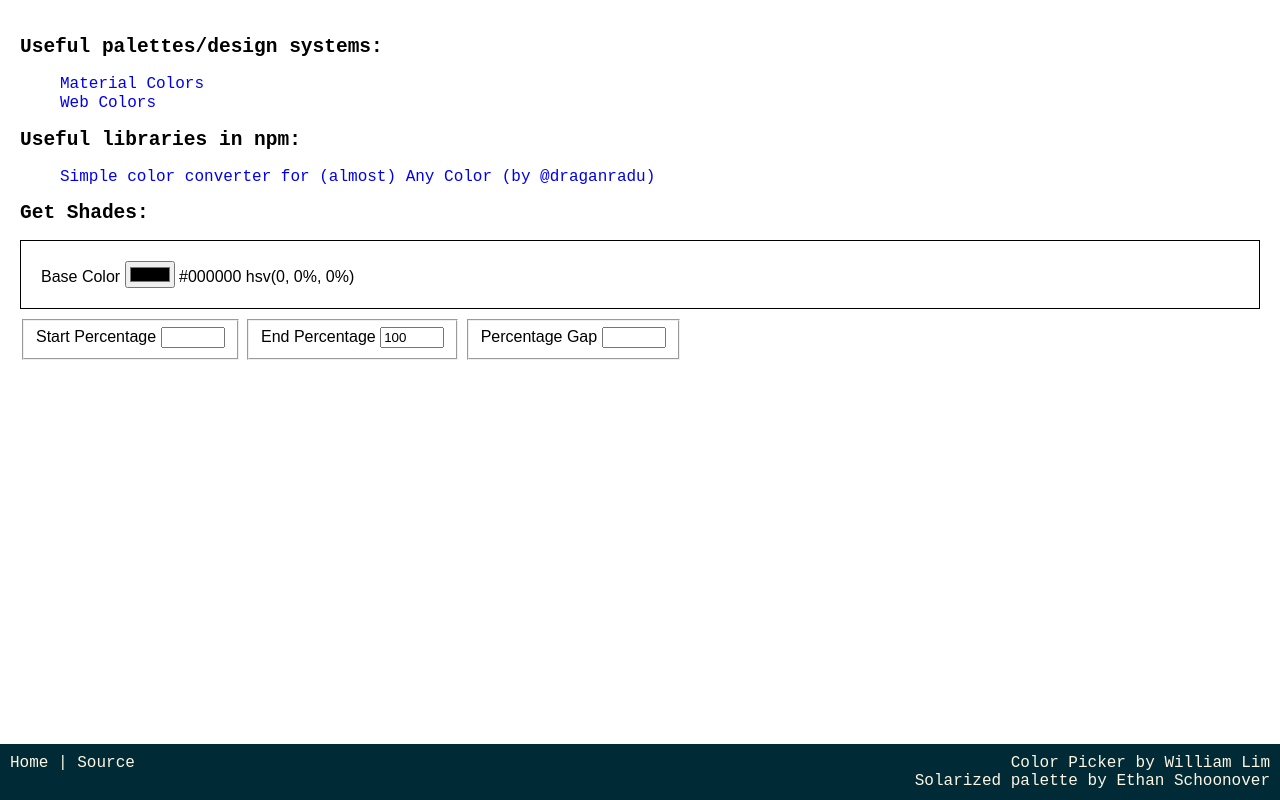
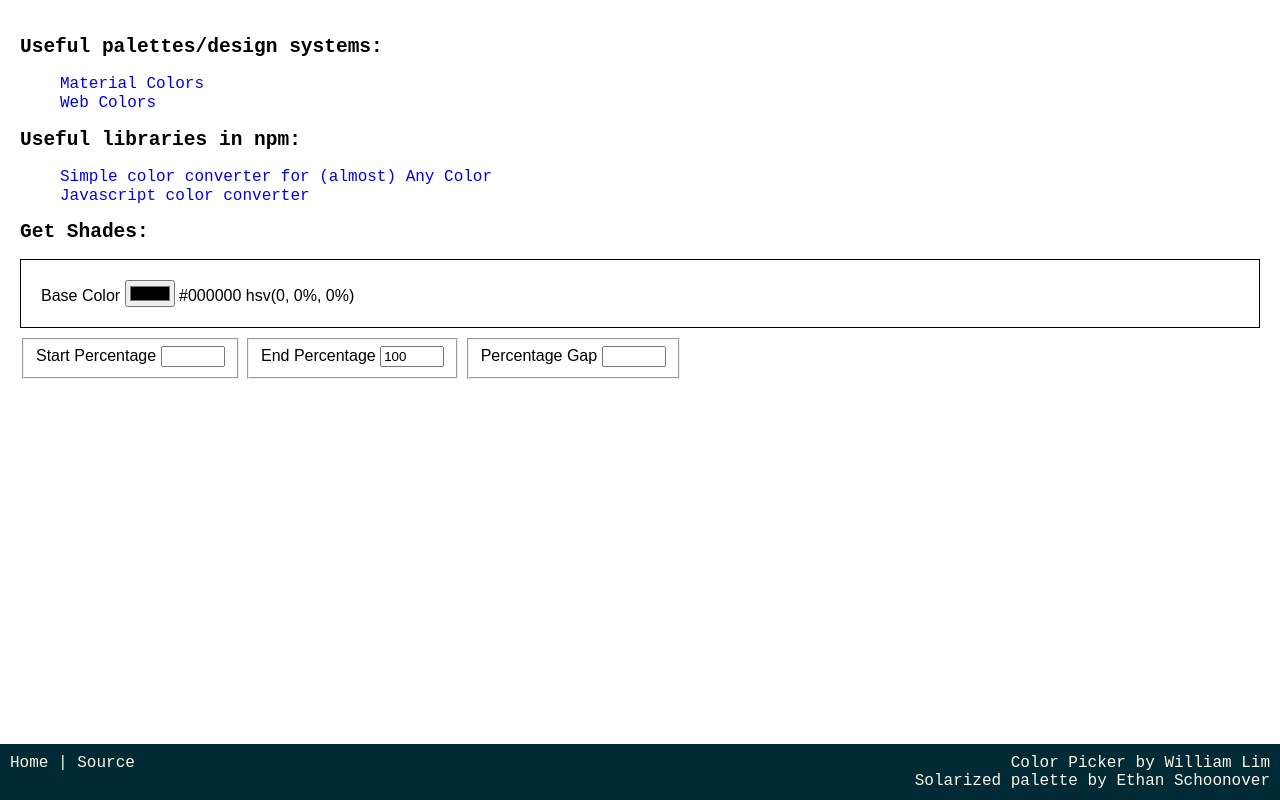
Before and after one commit to wlwl2/color, a website: page more.html in a window 1280 px wide. Drawn offline with Linux system fonts and the light colour scheme.

Commit message:
updated docs

```diff
--- a/more.html
+++ b/more.html
@@ -45,7 +45,12 @@
           <ul>
             <li>
               <a href="https://github.com/draganradu/simple-color-convertor-pantone-ral">
-                Simple color converter for (almost) Any Color (by @draganradu)
+                Simple color converter for (almost) Any Color
+              </a>
+            </li>
+            <li>
+              <a href="https://github.com/metaloha/color2color">
+                Javascript color converter
               </a>
             </li>
           </ul>
```
Also changed, not shown: README.md.
